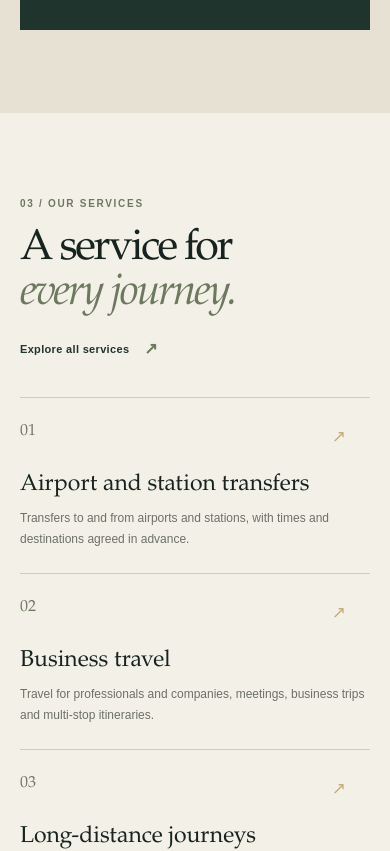
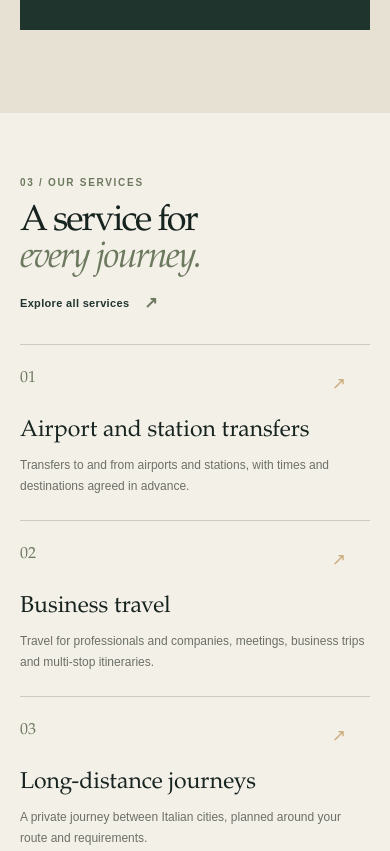
Before and after one commit to dibla92/eurovip2000, a Next.js app: page /en in a window 390 px wide. Shown: the part 2167-3018 px from the top of the page. Built offline with nearby package versions, Linux system fonts and the light colour scheme.

Commit message:
migliorie

```diff
--- a/src/app/[locale]/page.tsx
+++ b/src/app/[locale]/page.tsx
@@ -174,7 +174,7 @@ export default async function Home({ params }: PageProps<"/[locale]">) {
           </div>
         </section>
 
-        <section className="services-section section-pad">
+        <section className="services-section home-services-section section-pad">
           <div className="page-width">
             <div className="section-heading">
               <div>
@@ -225,9 +225,9 @@ export default async function Home({ params }: PageProps<"/[locale]">) {
                   <span className="transfer-number">
                     {String(index + 1).padStart(2, "0")}
                   </span>
-                  <span className="transfer-arrow" aria-hidden="true">
+                  {/* <span className="transfer-arrow" aria-hidden="true">
                     ↗
-                  </span>
+                  </span> */}
                   <h3>{transfer.title}</h3>
                   <p>{transfer.description}</p>
                   <span className="transfer-cta">
--- a/src/app/globals.css
+++ b/src/app/globals.css
@@ -948,6 +948,19 @@ textarea:focus-visible {
   background: var(--paper);
 }
 
+.home-services-section {
+  padding-block: 96px;
+}
+
+.home-services-section .section-heading {
+  margin-bottom: 42px;
+}
+
+.home-services-section .section-heading h2 {
+  margin-top: 16px;
+  font-size: clamp(38px, 4.2vw, 58px);
+}
+
 .transfers-section {
   background: var(--paper-light);
 }
@@ -1932,6 +1945,20 @@ a.contact-card:hover {
     gap: 18px;
   }
 
+  .home-services-section {
+    padding-block: 62px;
+  }
+
+  .home-services-section .section-heading {
+    margin-bottom: 27px;
+    gap: 12px;
+  }
+
+  .home-services-section .section-heading h2 {
+    margin-top: 14px;
+    font-size: clamp(36px, 9vw, 46px);
+  }
+
   .fleet-grid {
     grid-template-columns: 1fr;
     gap: 14px;
```
